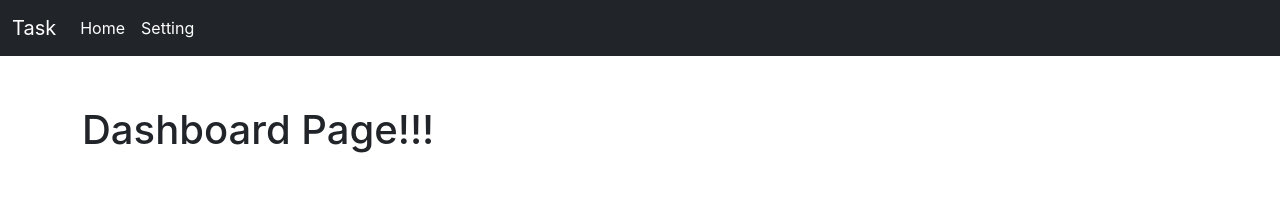
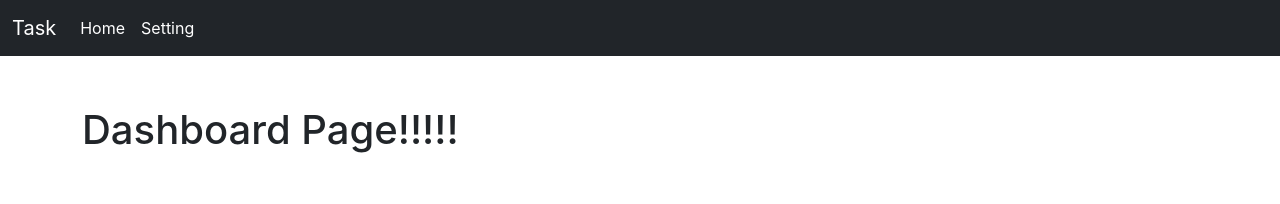
Before and after one commit to itskrishgupta/task-app, a React (Create React App) app: page /#/ in a window 1280 px wide. Shown: the top 204 px of the page. Built offline with nearby package versions, Linux system fonts and the light colour scheme.

Commit message:
solving the url errors

```diff
--- a/src/MyComponents/Home.js
+++ b/src/MyComponents/Home.js
@@ -8,7 +8,7 @@ const Home = () => {
 
     return (
         <div className="container" style={myStyle}>
-        <h1>Dashboard Page!!!</h1>
+        <h1>Dashboard Page!!!!!</h1>
         </div>
     )
 }
```
